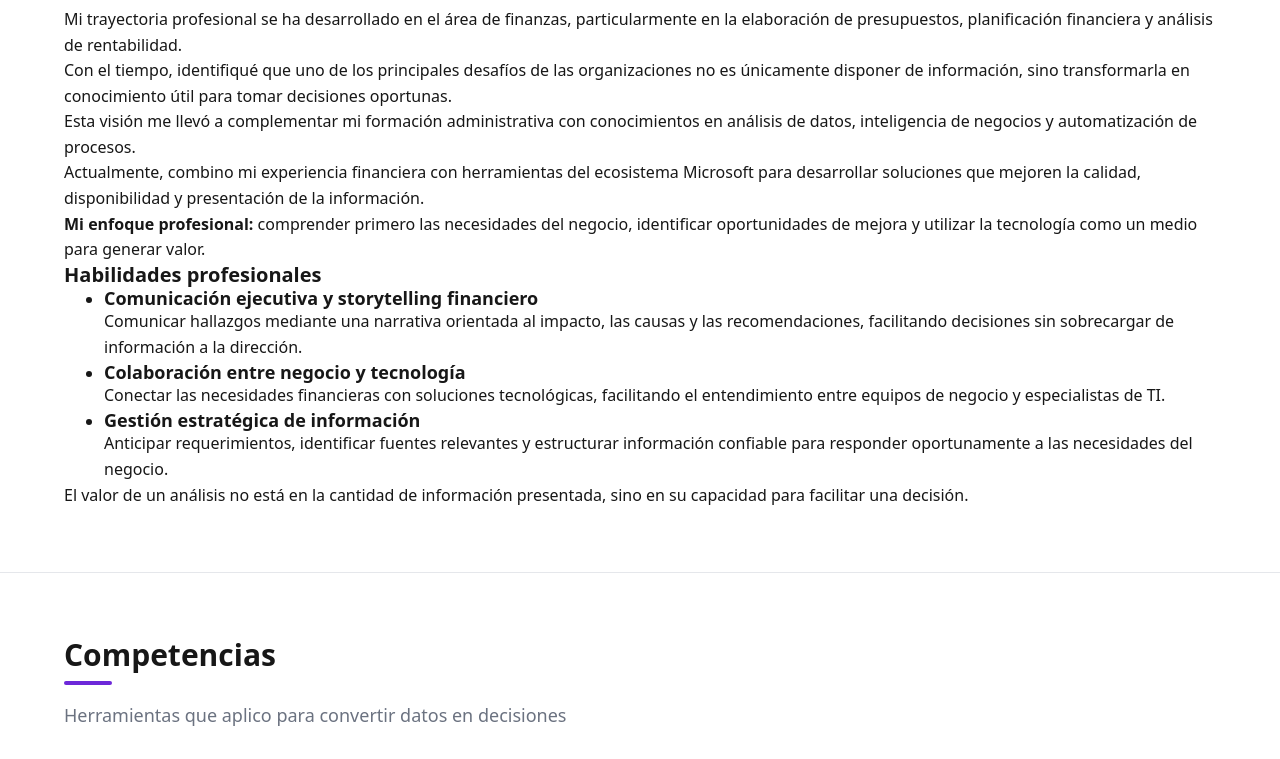
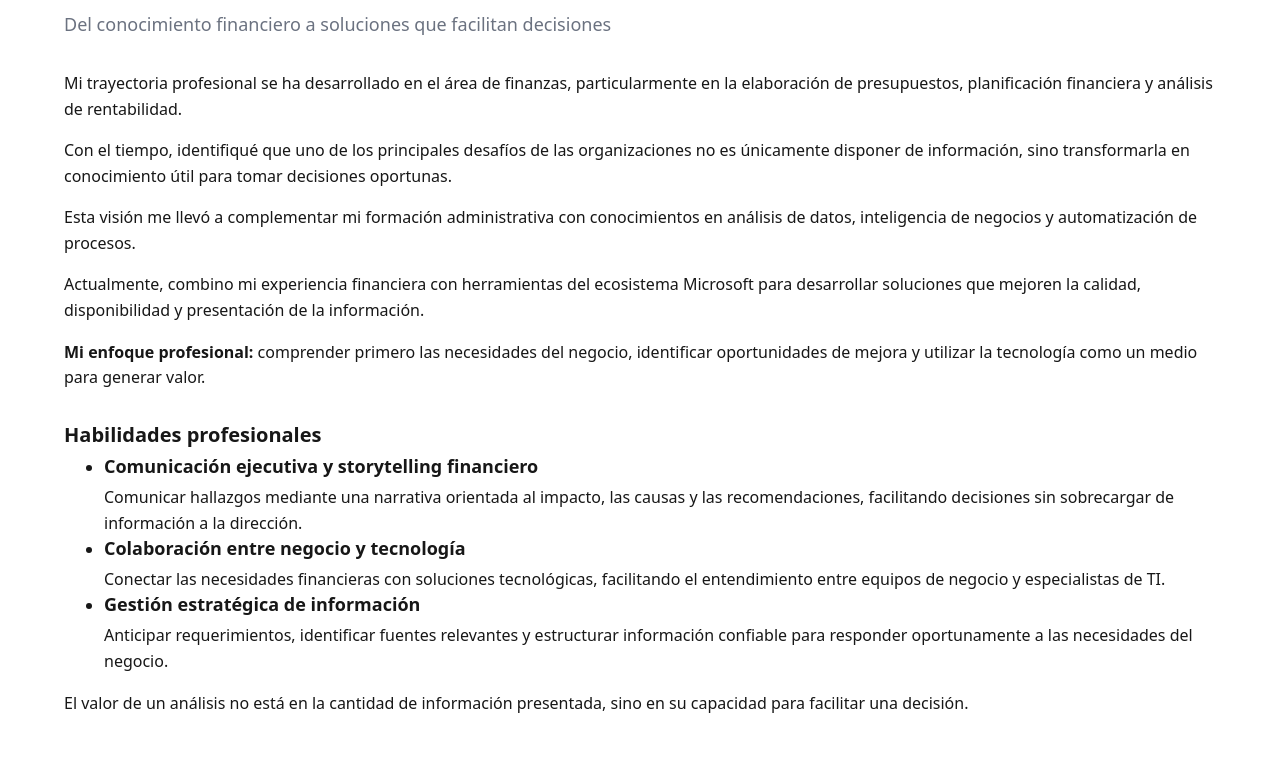
Before and after one commit to RODOLFO-DIAZ/professional-portfolio, a plain HTML site: page index.html in a window 1280 px wide. Shown: the part 683-1442 px from the top of the page. Drawn offline with Linux system fonts and the light colour scheme.

Commit message:
feat(styles): add vertical rhythm between text blocks
- Space consecutive paragraphs and lists
- Keep content close to its h3 and h4 headings
- Separate content groups with extra space before each h3

```diff
--- a/css/styles.css
+++ b/css/styles.css
@@ -78,6 +78,24 @@ a:focus-visible {
     outline-offset: 2px;
 }
 
+/* Vertical rhythm between consecutive text blocks */
+h1 + p,
+p + h1,
+p + p,
+p + ul,
+ul + p {
+    margin-top: var(--space-md);
+}
+
+h3 + *,
+h4 + * {
+    margin-top: var(--space-sm);
+}
+
+* + h3 {
+    margin-top: var(--space-xl);
+}
+
 /* Page layout: side padding grows to center content up to the max width */
 header,
 main > section,
```
